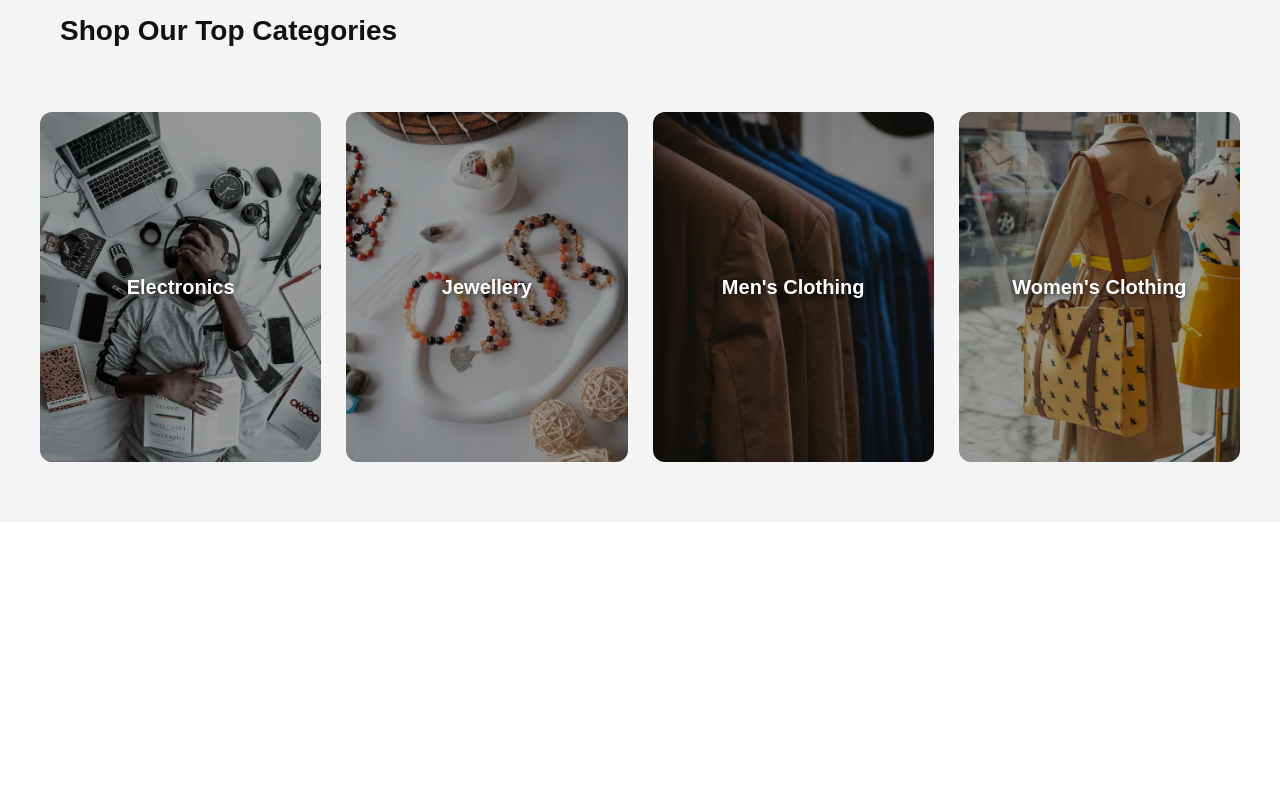
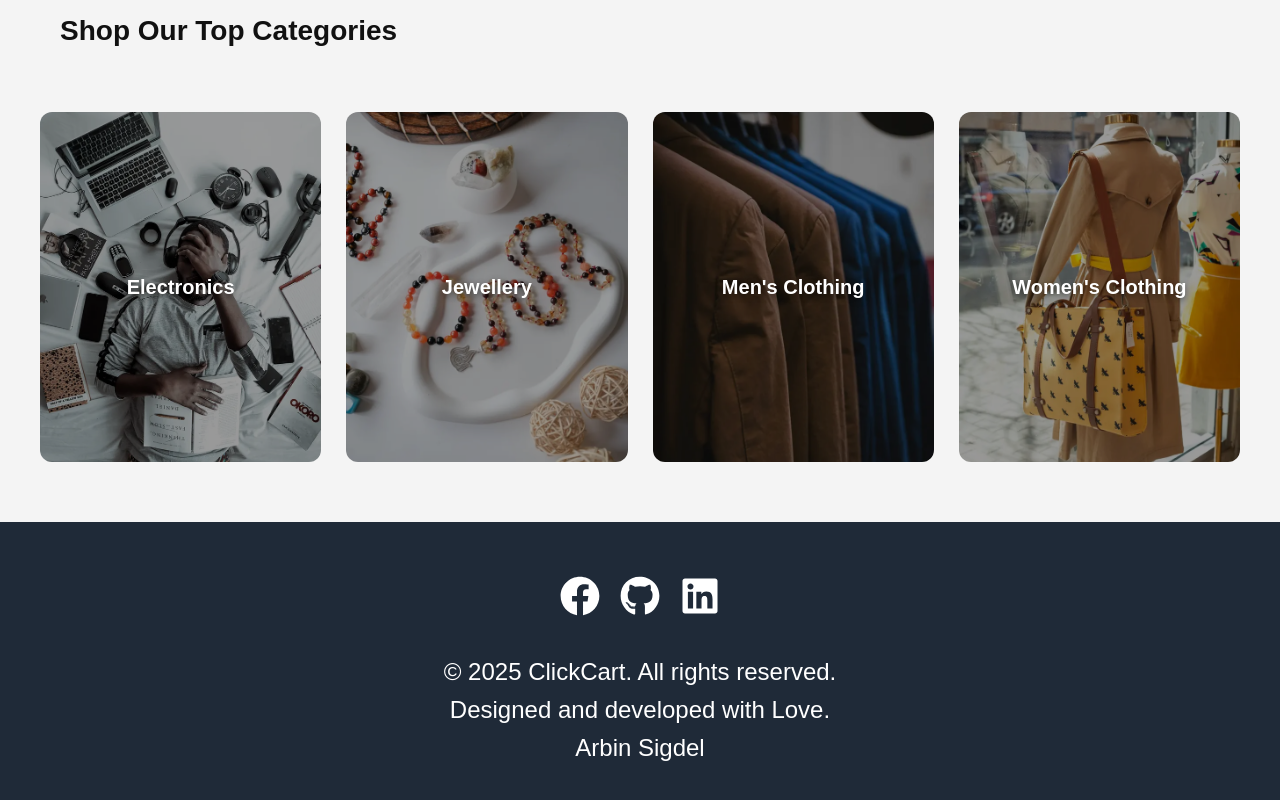
Before and after one commit to arbinsigdel12/Complete-ecommerce-using-Reactjs-, a React (Vite) app: page /products in a window 1280 px wide. Shown: the part 1064-1864 px from the top of the page. Before the commit the page ends 1586 px from the top, so only its background shows below. Built offline with nearby package versions, Linux system fonts and the light colour scheme; no server answers.

Commit message:
feat:footer add on homepage

```diff
--- a/src/App.tsx
+++ b/src/App.tsx
@@ -1,3 +1,4 @@
+import Footer from "./components/footer/Footer.tsx";
 import Hero from "./components/hero/Hero.tsx";
 import Navbar from "./components/Navbar/Navbar.tsx";
 import ShopCategories from "./components/shopCategories/ShopCategories.tsx";
@@ -10,6 +11,7 @@ function App() {
       <Hero />
       <TopRatedProducts />
       <ShopCategories />
+      <Footer />
     </>
   );
 }
--- /dev/null
+++ b/src/components/footer/Footer.tsx
@@ -0,0 +1,31 @@
+import "./footer.css";
+import { FaFacebook } from "react-icons/fa";
+import { FaGithub } from "react-icons/fa";
+import { FaLinkedin } from "react-icons/fa6";
+
+function Footer() {
+  return (
+    <>
+      <div className="footer">
+        <div className="logo">
+          <a className="facebook" href="">
+            <FaFacebook />
+          </a>
+          <a className="github" href="">
+            <FaGithub />
+          </a>
+          <a className="linkedIn" href="">
+            <FaLinkedin />
+          </a>
+        </div>
+        <div className="right-reserved">
+          © 2025 ClickCart. All rights reserved.
+        </div>
+        <div className="with-care">Designed and developed with Love.</div>
+        <div className="dev-name">Arbin Sigdel</div>
+      </div>
+    </>
+  );
+}
+
+export default Footer;
--- /dev/null
+++ b/src/components/footer/footer.css
@@ -0,0 +1,37 @@
+.footer {
+  display: flex;
+  flex-direction: column;
+  gap: 2px;
+  align-items: center;
+  background-color: #1f2a38;
+  font-size: 1.5rem;
+  font-weight: 400;
+  color: white;
+  text-align: center;
+  padding: 50px;
+}
+
+.logo {
+  font-size: 2.5rem;
+  display: flex;
+  gap: 20px;
+  padding-bottom: 20px;
+}
+
+.logo a {
+  color: white;
+}
+
+.logo a:hover {
+  transform: translateY(-5px);
+  transition: transform 0.3s ease;
+}
+
+@media (max-width: 860px) {
+  .footer {
+    font-size: 1rem;
+  }
+  .logo {
+    font-size: 1.75rem;
+  }
+}
```
